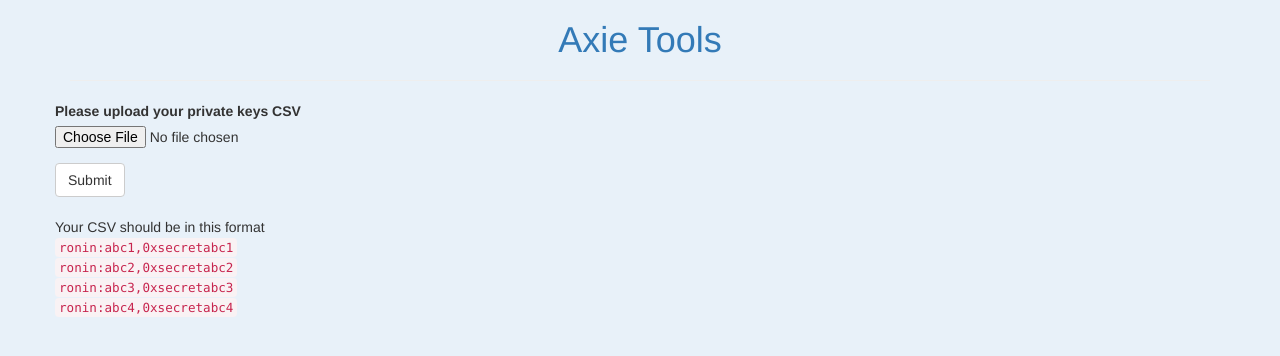
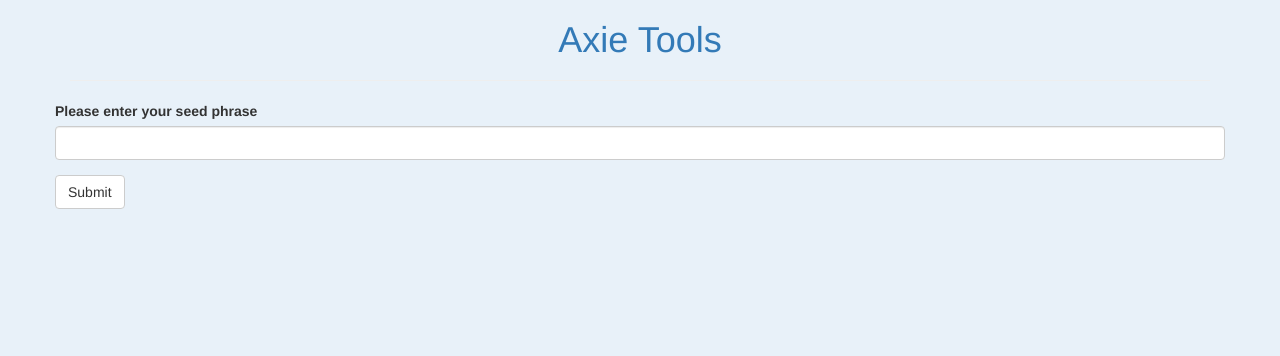
Before and after one commit to mmarkell/axieutil, a Flask app: page / in a window 1280 px wide. Shown: the top 356 px of the page. Run offline with Flask 2, Linux system fonts and the light colour scheme; some libraries are stand-ins or nearby versions.

Commit message:
updating to use seed phrase

```diff
--- a/UploadPrivateKeysForm.py
+++ b/UploadPrivateKeysForm.py
@@ -1,9 +1,8 @@
 from flask_wtf import FlaskForm
-from flask_wtf.file import FileField, FileRequired, FileAllowed
+from wtforms.fields.core import StringField
 from wtforms.fields.simple import SubmitField
-
-
+from wtforms.validators import DataRequired
 
 class UploadPrivateKeysForm(FlaskForm):
-    file = FileField('Please upload your private keys CSV', validators=[FileRequired('Upload a CSV!'), FileAllowed(['csv'], 'Upload a CSV!')])
+    seed_phrase = StringField('Please enter your seed phrase', validators=[DataRequired("This is a required field")])
     submit = SubmitField('Submit')
--- a/app.py
+++ b/app.py
@@ -1,3 +1,4 @@
+
 from re import S
 from flask import Flask, json, render_template, redirect, url_for, session
 from flask_wtf.csrf import CsrfProtect
@@ -14,6 +15,47 @@ from UploadPrivateKeysForm import UploadPrivateKeysForm
 from flask_bootstrap import Bootstrap
 
 from axie import AxiePaymentsManager, AxieClaimsManager
+from hdwallet import BIP44HDWallet
+from hdwallet.cryptocurrencies import EthereumMainnet
+from hdwallet.derivations import BIP44Derivation
+from hdwallet.utils import generate_mnemonic
+from typing import Optional
+
+from typing import Optional
+
+# Generate english mnemonic words
+MNEMONIC: str = generate_mnemonic(language="english", strength=128)
+# Secret passphrase/password for mnemonic
+PASSPHRASE: Optional[str] = None
+
+def secretsFromMnemonics(seedPhrase):
+    # Initialize Ethereum mainnet BIP44HDWallet
+    bip44_hdwallet: BIP44HDWallet = BIP44HDWallet(cryptocurrency=EthereumMainnet)
+    # Get Ethereum BIP44HDWallet from mnemonic
+    bip44_hdwallet.from_mnemonic(
+        mnemonic=MNEMONIC, language="english", passphrase=PASSPHRASE
+    )
+    # Clean default BIP44 derivation indexes/paths
+    bip44_hdwallet.clean_derivation()
+
+    print("Mnemonic:", bip44_hdwallet.mnemonic())
+    print("Base HD Path:  m/44'/60'/0'/0/{address_index}", "\n")
+
+    output = {}
+
+    # Get Ethereum BIP44HDWallet information's from address index
+    for address_index in range(10):
+        # Derivation from Ethereum BIP44 derivation path
+        bip44_derivation: BIP44Derivation = BIP44Derivation(
+            cryptocurrency=EthereumMainnet, account=0, change=False, address=address_index
+        )
+        # Drive Ethereum BIP44HDWallet
+        bip44_hdwallet.from_path(path=bip44_derivation)
+        # Print address_index, path, address and private_key
+        output[bip44_hdwallet.address().replace('0x', 'ronin:')] = '0x' + bip44_hdwallet.private_key()
+        # Clean derivation indexes/paths
+        bip44_hdwallet.clean_derivation()
+    return output
 
 def validateJSON(jsonData):
     try:
@@ -84,21 +126,9 @@ def create_app():
         message = ""
         if form.validate_on_submit():
             message = ""
-            stream = io.StringIO(form.file.data.stream.read().decode("UTF8"), newline=None)
-            reader = csv.reader(stream)
-            parsed_data = {}
-            for row in reader:
-                if len(row) != 2:
-                    message = "Your CSV should have two columns"
-                elif not row[0].startswith('ronin:'):
-                    message = "Your address should start with ronin:"
-                elif not row[1].startswith('0x'):
-                    message = "Your private keys should start with 0x"
-                if message != "":
-                    return render_template('login.html', form=form, message=message)
-
-                parsed_data[row[0]] = row[1]
-            session['secrets'] = parsed_data
+            secrets = secretsFromMnemonics(form.seed_phrase)
+            session['secrets'] = secrets
+            print(session['secrets'])
             return redirect(url_for('payments'))
         return render_template('login.html', form=form, message=message)
 
--- a/templates/login.html
+++ b/templates/login.html
@@ -23,17 +23,6 @@ block styles %} {{ super() }}
         {% endif %}
       </div>
     </div>
-
-    <div class="col-sm">
-      <div>Your CSV should be in this format</div>
-      <code>ronin:abc1,0xsecretabc1</code>
-      <br />
-      <code>ronin:abc2,0xsecretabc2</code>
-      <br />
-      <code>ronin:abc3,0xsecretabc3</code>
-      <br />
-      <code>ronin:abc4,0xsecretabc4</code>
-    </div>
     {% endblock %}
   </div>
 </div>
```
Also changed, not shown: requirements.txt (+125 -31 lines).
